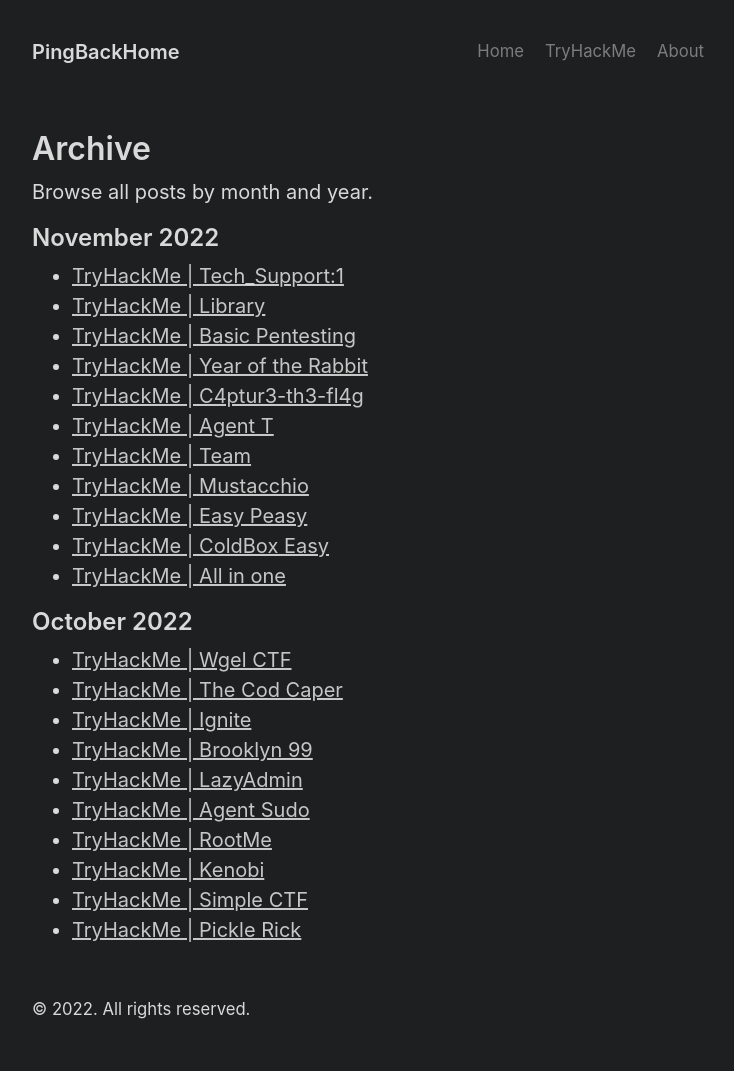
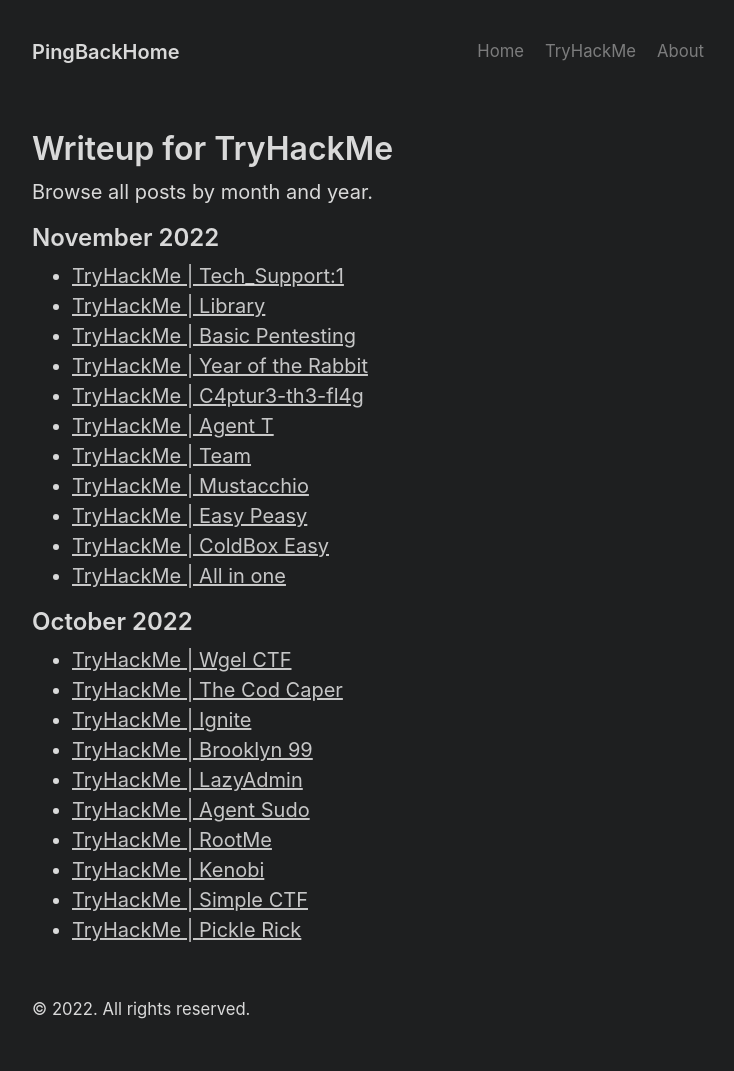
Before and after one commit to PingBackHome/PingBackHome.github.io, a Jekyll site: the page built from TryHackMe.md, in a window 1280 px wide. Shown: the whole page, without its empty margins (272-1006 px from the left). Built offline with Jekyll 4.4.1, drawn with Linux system fonts in a browser that asks for light colours.

Commit message:
Update TryHackMe.md

```diff
--- a/TryHackMe.md
+++ b/TryHackMe.md
@@ -3,7 +3,7 @@
 title: Archive
 ---
 
-# Archive
+# Writeup for TryHackMe
 
 Browse all posts by month and year.
 
```
